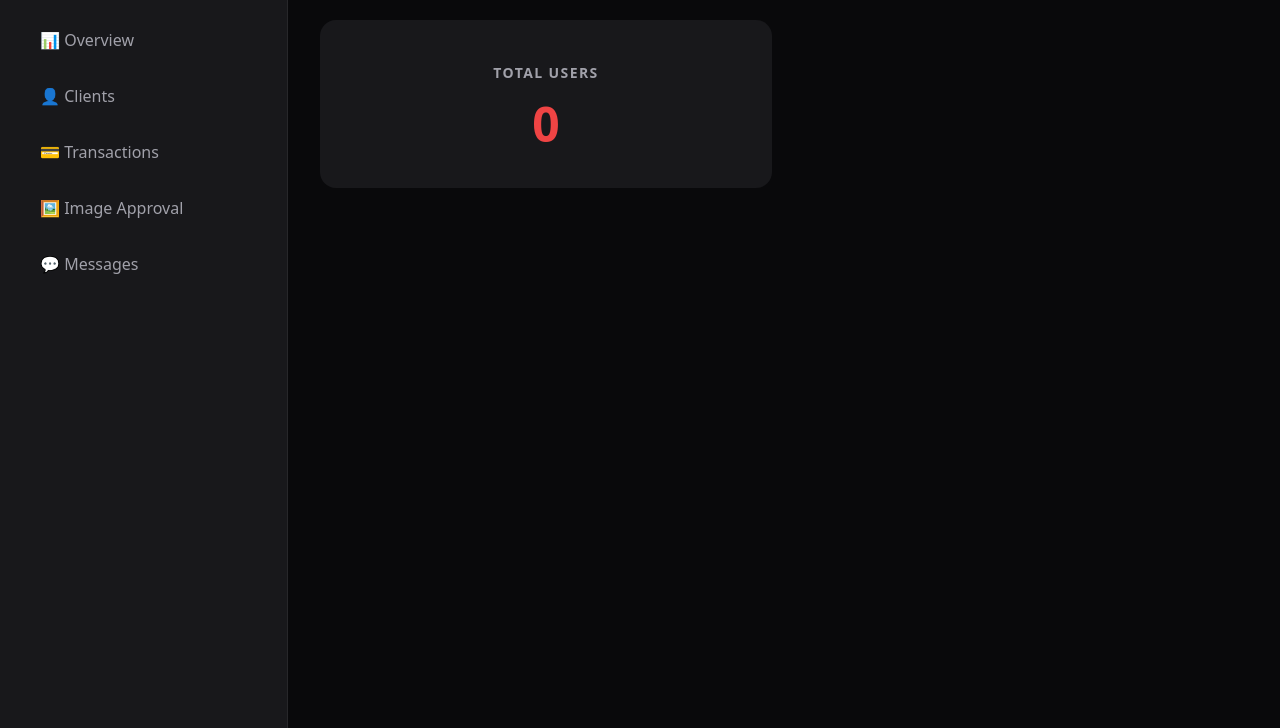
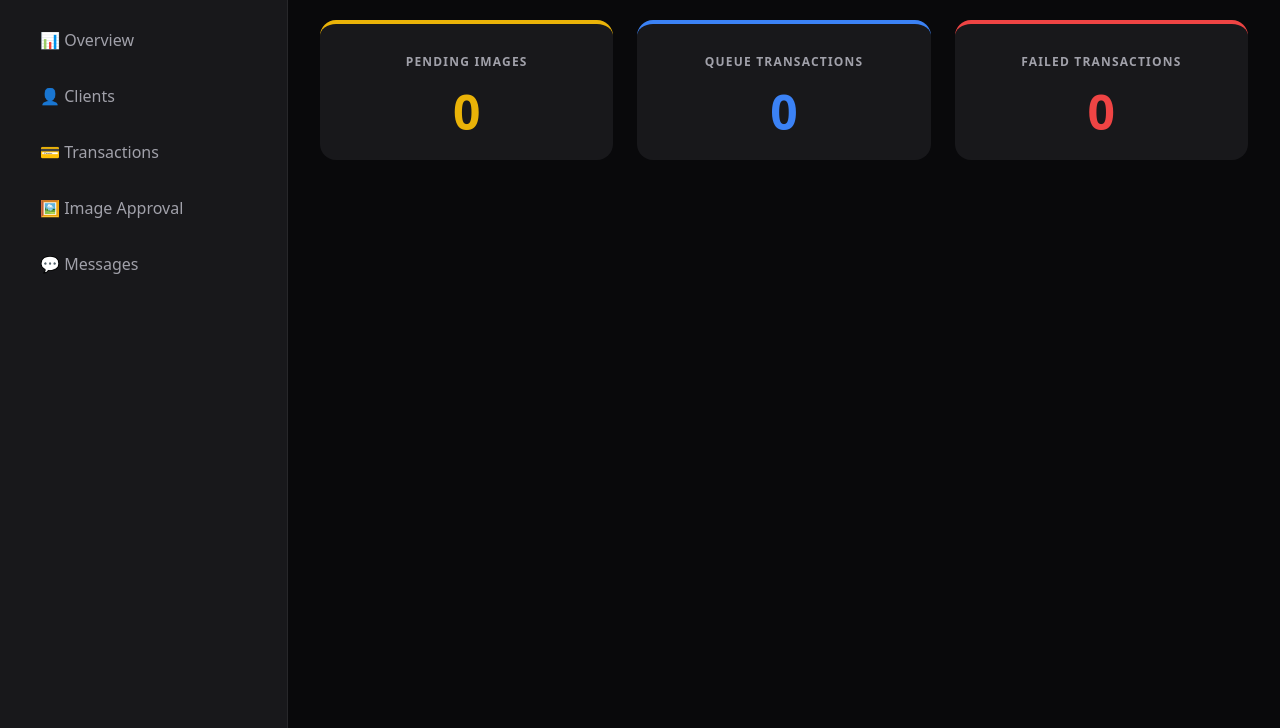
Before and after one commit to 265levels/Admin, a website: page index.html in a window 1280 px wide. Shown: the part 72-800 px from the top of the page. Drawn offline with nearby package versions, Linux system fonts and the light colour scheme; no server answers.

Commit message:
Update index.html

```diff
--- a/index.html
+++ b/index.html
@@ -26,14 +26,27 @@
 
         <main class="flex-1 p-8 overflow-y-auto">
 
+            <!-- OVERVIEW SECTION -->
             <section id="overview" class="tab-content">
                 <h2 class="text-3xl font-bold mb-6">Platform Overview</h2>
-                <div class="grid grid-cols-1 md:grid-cols-2 gap-6">
-                    <div class="card text-center py-10">
-                        <span class="text-zinc-400 text-sm uppercase font-semibold tracking-widest">Total Users</span>
-                        <p id="total-users" class="text-5xl font-black mt-4 text-red-500">0</p>
-                    </div>
-                </div>
+                <div class="grid grid-cols-1 md:grid-cols-3 gap-6">
+
+                <div class="card border-t-4 border-yellow-500 text-center">
+                <span class="text-zinc-400 text-xs uppercase font-bold tracking-widest">Pending Images</span>
+                <p id="counter-pending-images" class="text-5xl font-black mt-4 text-yellow-500">0</p>
+            </div>
+
+            <div class="card border-t-4 border-blue-500 text-center">
+                <span class="text-zinc-400 text-xs uppercase font-bold tracking-widest">Queue Transactions</span>
+                <p id="counter-queue-transactions" class="text-5xl font-black mt-4 text-blue-500">0</p>
+            </div>
+
+            <div class="card border-t-4 border-red-500 text-center">
+                <span class="text-zinc-400 text-xs uppercase font-bold tracking-widest">Failed Transactions</span>
+                <p id="counter-failed-transactions" class="text-5xl font-black mt-4 text-red-500">0</p>
+            </div>
+
+            </div>
             </section>
 
             <section id="clients" class="tab-content hidden">
```
